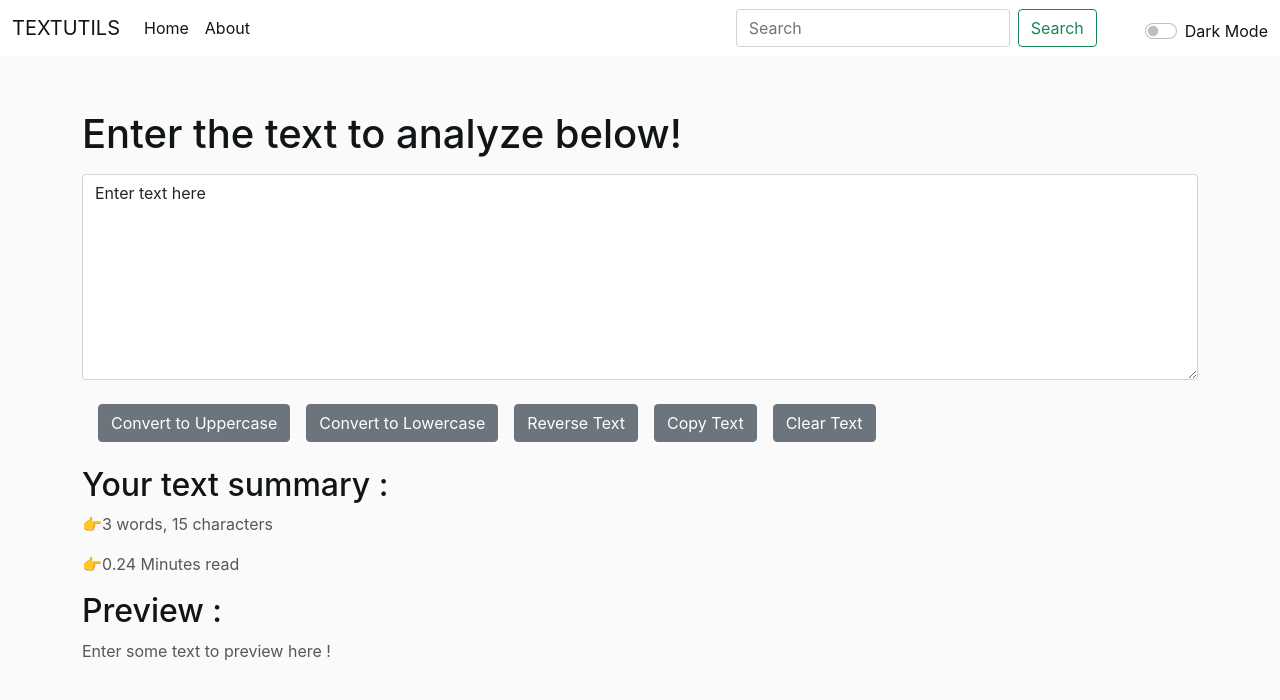
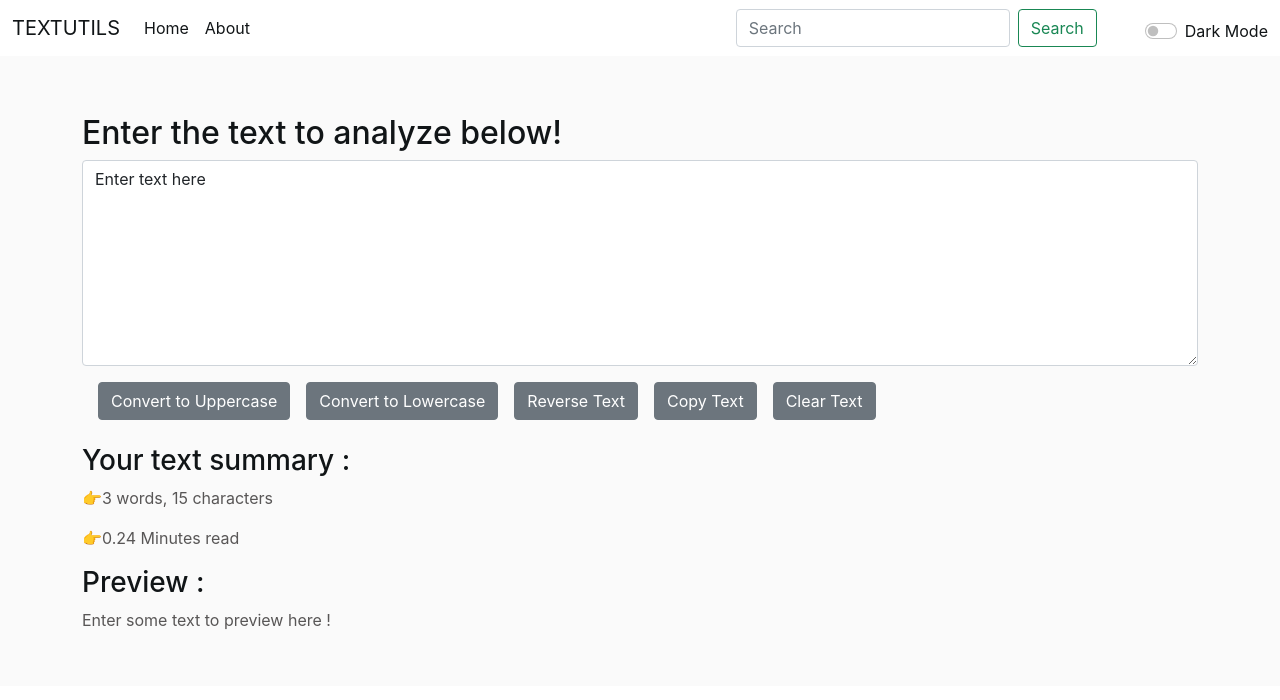
Before and after one commit to ishika-rg/Textutils-App-React, a React (Create React App) app: page / in a window 1280 px wide. Shown: the top 700 px of the page. Built offline with nearby package versions, Linux system fonts and the light colour scheme.

Commit message:
New Changes

```diff
--- a/src/App.js
+++ b/src/App.js
@@ -95,10 +95,16 @@ function App() {
     <>
 
     <Navbar title ="TEXTUTILS" mode= {mode} toggleMode = {toggleMode} searchText = {searchText} ></Navbar>
+
+    <div className={`main_container ${mode}`} mode = {mode} toggleMode = {toggleMode}>
+
     <Alert alert = {alert} mode ={mode} toggleMode = {toggleMode}></Alert>
-    <div className= {`container1 pt-1 ${mode}` }>
+    <div className= "container1 py-2">
        <TextForm heading = "Enter the text to analyze below!" displayAlert = {displayAlert} searchText = {searchText}></TextForm>
     </div>
+
+    </div>
+
 
 
     </>
--- a/src/components/TextForm.js
+++ b/src/components/TextForm.js
@@ -53,8 +53,8 @@ export default function TextForm(props) {
   return (
       <>
         <div className='container'>
-          <h1>{props.heading}</h1>
-          <div className="my-3">
+          <h2>{props.heading}</h2>
+          <div className="my-2">
             <textarea className="form-control" value={text} id="myBox"
             onChange ={HandleOnChange} rows="8"></textarea>
           </div>
@@ -69,13 +69,13 @@ export default function TextForm(props) {
 
         </div>
 
-        <div className="container my-3">
-          <h2>Your text summary :</h2>
+        <div className="container mt-3">
+          <h3>Your text summary :</h3>
           <p>👉{text.split(/\s+/).filter((ele) => {
             return ele.length !== 0
           }).length} words, {text.length} characters </p>
           <p>👉{0.08 * text.split(" ").length} Minutes read</p>
-          <h2>Preview :</h2>
+          <h3>Preview :</h3>
           <p>{text ===`${"Enter text here"||""}`?"Enter some text to preview here !":text}</p>
         </div>
 
--- a/src/components/styles.css
+++ b/src/components/styles.css
@@ -15,12 +15,16 @@
     --lightModeInput : hsl(0, 0%, 97%);
 
 }
+html{
+    max-height: 100vh;
+ }
 .navbar{
     background-color: var(--bgColor);
     color: var(--textColor);
 }
 #root{
     background-color: var(--bodyBackground);
+    max-height: 100vh;
 
 }
 .navbar-brand{
@@ -34,12 +38,12 @@
 }
 .container1{
     background-color: var(--bodyBackground);
-    padding-bottom: 1.7rem;
+    /* padding-bottom: 1.7rem; */
 }
-.container h1{
+.container h2{
     color: var(--textColor);
 }
-.container h2{
+.container h3{
     color: var(--textColor);
 }
 .container p{
@@ -72,3 +76,9 @@
     /* background-color: yellow; */
     background-color: #EEF43B;
 }
+
+.main_container{
+    background-color: var(--bodyBackground);
+    padding-bottom: 30px;
+    overflow-y: hidden;
+}
```
